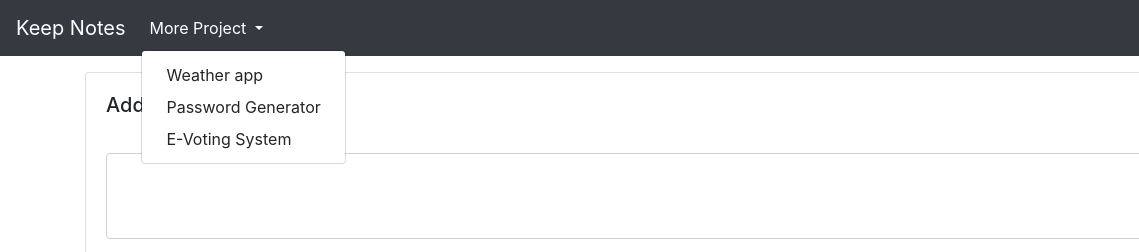
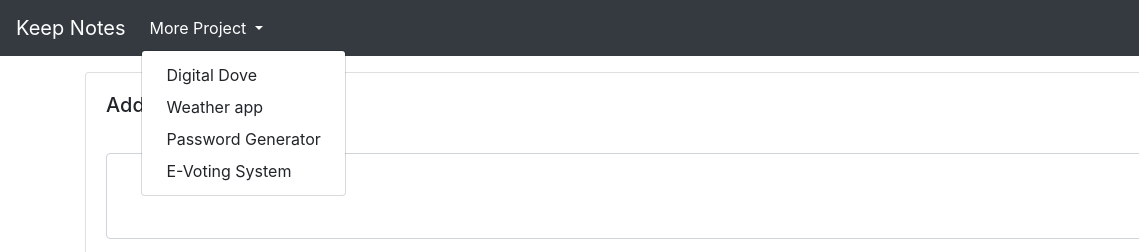
Before and after one commit to gupta-shubhamgupta/Keep-Notes, a plain HTML site: page index.html in a window 1280 px wide. Both pictures are taken after a click on the button "More Project". Shown: the top 252 px of the page, 0-1139 px from the left. Drawn offline with nearby package versions, Linux system fonts and the light colour scheme.

Commit message:
Update index.html

```diff
--- a/index.html
+++ b/index.html
@@ -33,6 +33,8 @@
           More Project
         </a>
         <div class="dropdown-menu" aria-labelledby="navbarDropdown">
+		<a class="dropdown-item" href="https://s3.amazonaws.com/aws.digital-dove-shubham-gupta/index.html"
+		target="_blank">Digital Dove</a>
         <a class="dropdown-item" href="https://gupta-shubhamgupta.github.io/weather-app" target="_blank">Weather app</a>
           <a class="dropdown-item" href="https://gupta-shubhamgupta.github.io/Random-Password-Generator/WebContent/" target="_blank">Password Generator</a>
           <a class="dropdown-item" href="https://github.com/gupta-shubhamgupta/E-Voting-System" target="_blank">E-Voting System</a>
```
